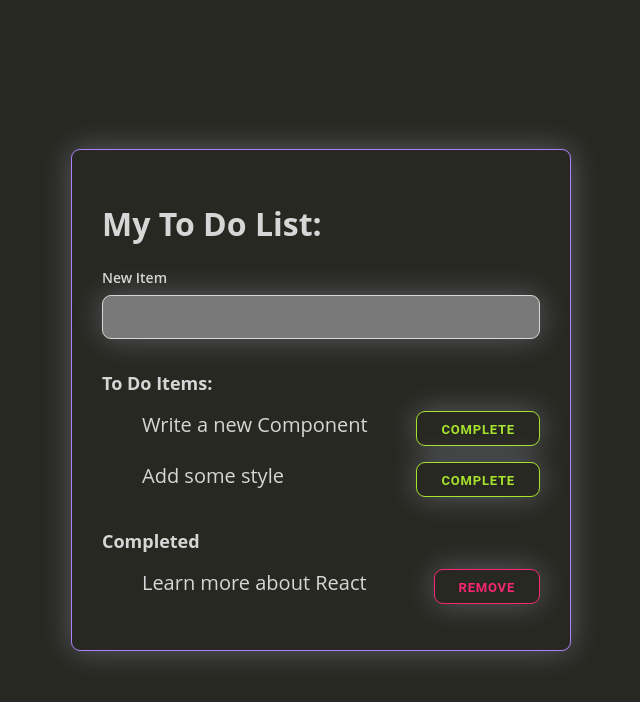
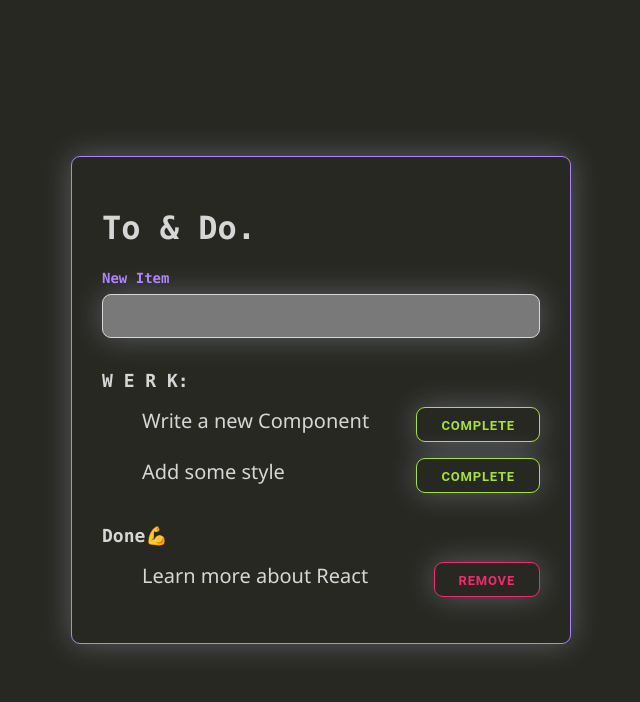
Before and after one commit to shamseen/hw-w05d03-react-todo-list, a React (Create React App) app: page / in a window 1280 px wide. Shown: the top 702 px of the page, without its empty margins (319-959 px from the left). Built offline with nearby package versions, Linux system fonts and the light colour scheme.

Commit message:
final stylin

```diff
--- a/src/App.js
+++ b/src/App.js
@@ -35,7 +35,7 @@ export default function App() {
 
   return (
     <div className="App">
-      <h1>My to do list:</h1>
+      <h1>To & Do.</h1>
       <Form handleSubmit={handleSubmit} />
       <ToDoList toDoItems={toDoItems} addToCompleted={addToCompleted} />
       <CompletedList
--- a/src/Components/CompletedIList/CompletedList.js
+++ b/src/Components/CompletedIList/CompletedList.js
@@ -3,7 +3,7 @@ import ToDoListItem from "../ToDoListItem/ToDoListItem";
 const Completedlist = ({ completedItems, removeFromCompleted }) => {
   return (
     <div>
-      <h2> Completed </h2>
+      <h2> Done💪</h2>
       <ul>
         {completedItems.map((item, index) => {
           return (
--- a/src/Components/ToDoList/ToDoList.js
+++ b/src/Components/ToDoList/ToDoList.js
@@ -3,7 +3,7 @@ import ToDoListItem from "../ToDoListItem/ToDoListItem";
 const ToDoList = ({ toDoItems, addToCompleted }) => {
   return (
     <>
-      <h2> To Do Items: </h2>
+      <h2> W E R K: </h2>
       <ul>
         {toDoItems.map((item, index) => (
           <ToDoListItem
--- a/src/styles.scss
+++ b/src/styles.scss
@@ -41,7 +41,7 @@ body {
   flex-direction: column;
   align-items: center;
   justify-content: center;
-  font-family: "Open Sans", sans-serif;
+  font-family: "Monaco", monospace;
 }
 
 .App {
@@ -66,6 +66,7 @@ label {
   font-weight: 600;
   padding-bottom: 0.5rem;
   display: inline-block;
+  color: $purple;
 }
 
 input {
@@ -85,6 +86,7 @@ li {
   justify-content: space-between;
   font-size: 20px;
   margin: 1rem 0;
+  font-family: "Segoe UI", sans-serif;
 
   span {
     overflow: hidden;
```
